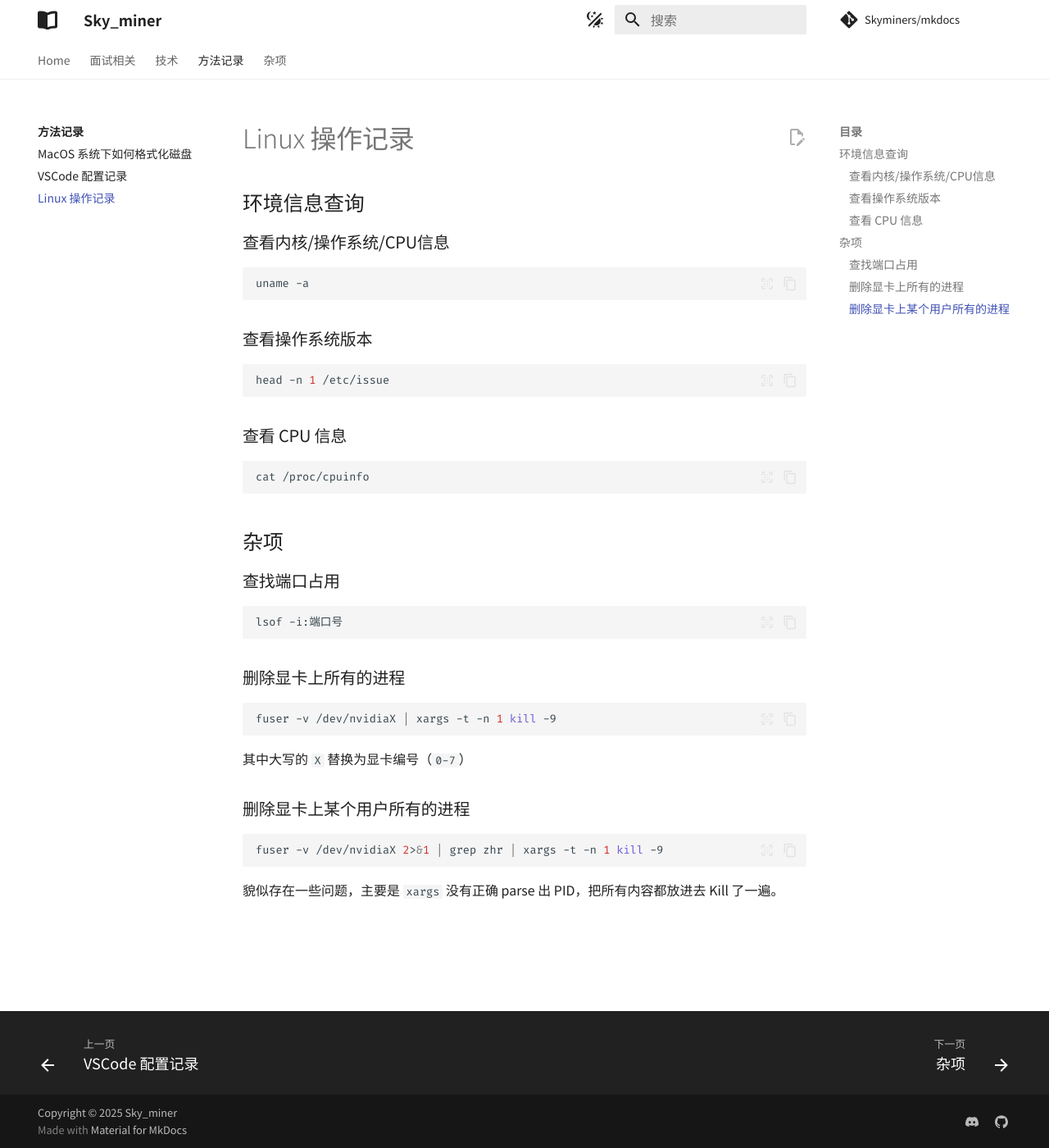
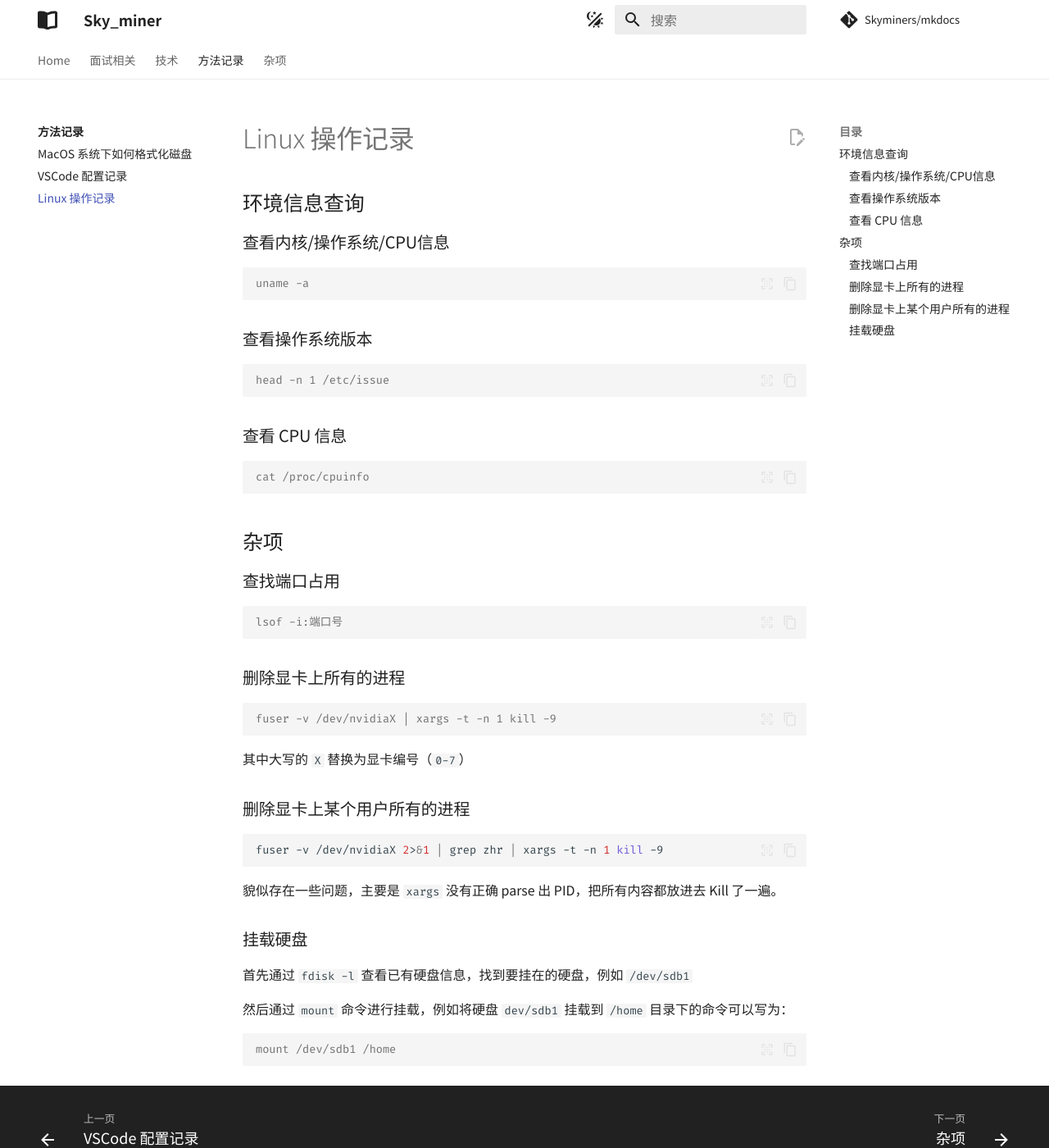
Before and after one commit to Skyminers/mkdocs, an MkDocs documentation site: the page built from docs/methods/linux_command.md, in a window 1280 px wide and 1400 px high. Shown: the whole window at 82% size. Built offline with MkDocs 1.6.1 and Material for MkDocs 9.7.7, drawn with Linux system fonts in a browser that asks for light colours; comment, search, counter and statistics services are not loaded.

Commit message:
update post: linux 操作记录

````diff
--- a/docs/methods/linux_command.md
+++ b/docs/methods/linux_command.md
@@ -4,19 +4,19 @@
 
 ### 查看内核/操作系统/CPU信息
 
-```shell
+```console
 uname -a
 ```
 
 ### 查看操作系统版本
 
-```shell
+```console
 head -n 1 /etc/issue
 ```
 
 ### 查看 CPU 信息
 
-```shell
+```console
 cat /proc/cpuinfo
 ```
 
@@ -24,13 +24,13 @@ cat /proc/cpuinfo
 
 ### 查找端口占用
 
-```shell
+```console
 lsof -i:端口号
 ```
 
 ### 删除显卡上所有的进程
 
-```shell
+```console
 fuser -v /dev/nvidiaX | xargs -t -n 1 kill -9
 ```
 
@@ -38,8 +38,18 @@ fuser -v /dev/nvidiaX | xargs -t -n 1 kill -9
 
 ### 删除显卡上某个用户所有的进程
 
-```shell
+```bash
 fuser -v /dev/nvidiaX 2>&1 | grep zhr | xargs -t -n 1 kill -9
 ```
 
 貌似存在一些问题，主要是 `xargs` 没有正确 parse 出 PID，把所有内容都放进去 Kill 了一遍。
+
+### 挂载硬盘
+
+首先通过 `fdisk -l` 查看已有硬盘信息，找到要挂在的硬盘，例如 `/dev/sdb1`
+
+然后通过 `mount` 命令进行挂载，例如将硬盘 `dev/sdb1` 挂载到 `/home` 目录下的命令可以写为：
+
+```console
+mount /dev/sdb1 /home
+```
````
